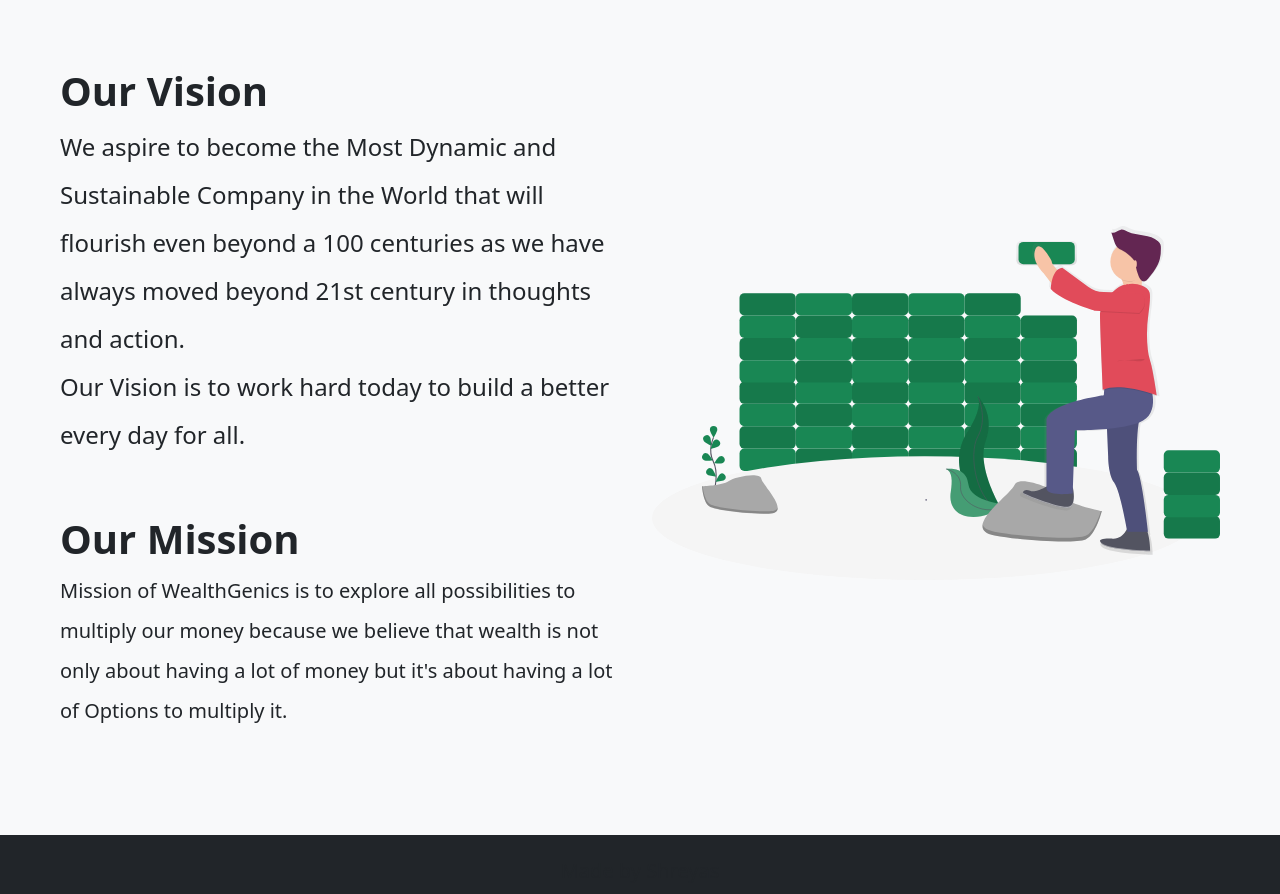
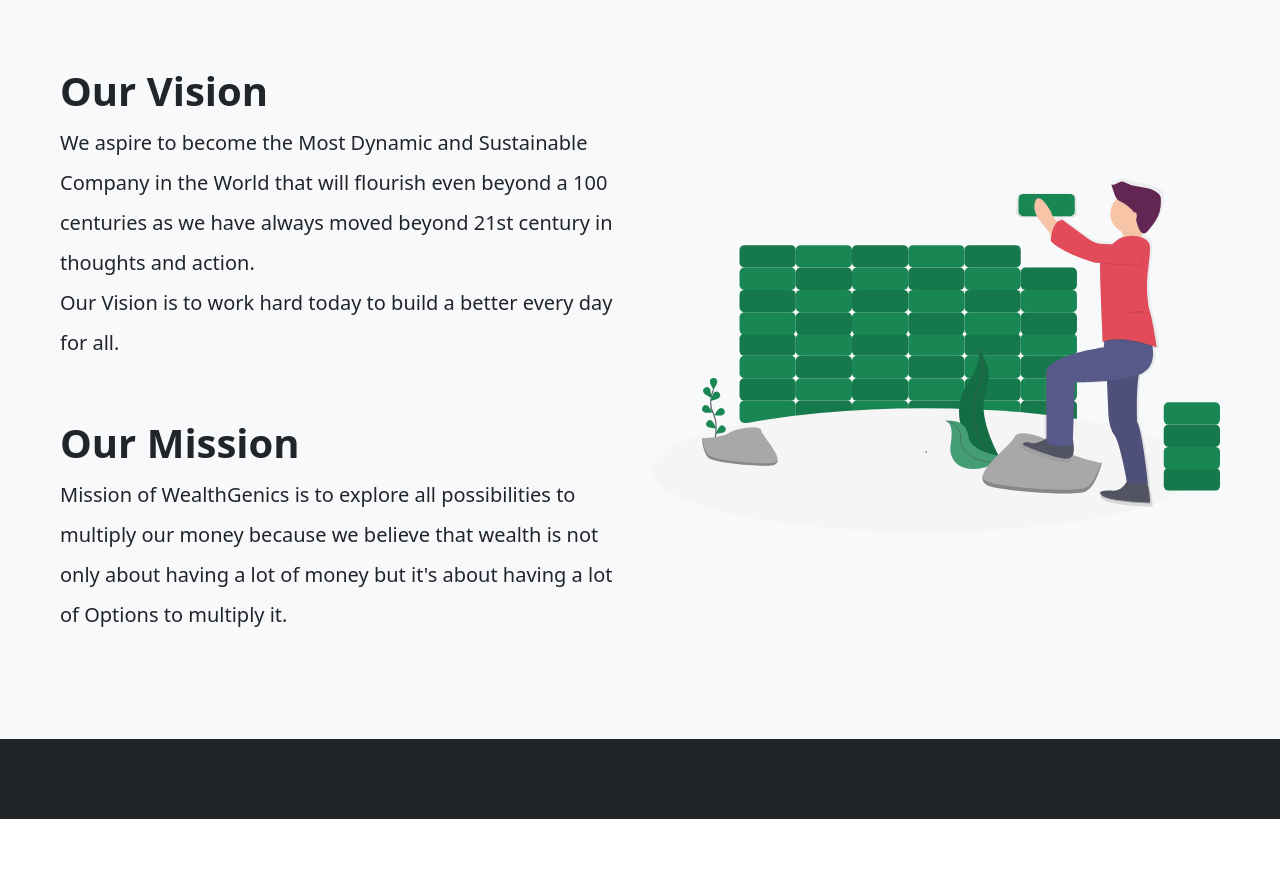
Before and after one commit to csfx-py/tradeLanding, a plain HTML site: page index.html in a window 1280 px wide. Shown: the part 1160-2054 px from the top of the page. After the commit the page ends 1979 px from the top, so only its background shows below. Drawn offline with nearby package versions, Linux system fonts and the light colour scheme.

Commit message:
first commit

```diff
--- a/index.html
+++ b/index.html
@@ -118,7 +118,7 @@
       >
         <div class="col-6">
           <h1 class="fs-1 text-break text text-dark fw-bold">Our Vision</h1>
-          <h3 class="fs-4 text text-break text-dark lh-lg">
+          <h3 class="fs-5 text text-break text-dark lh-lg">
             We aspire to become the Most Dynamic and Sustainable Company in the
             World that will flourish even beyond a 100 centuries as we have
             always moved beyond 21st century in thoughts and action. <br />
```
